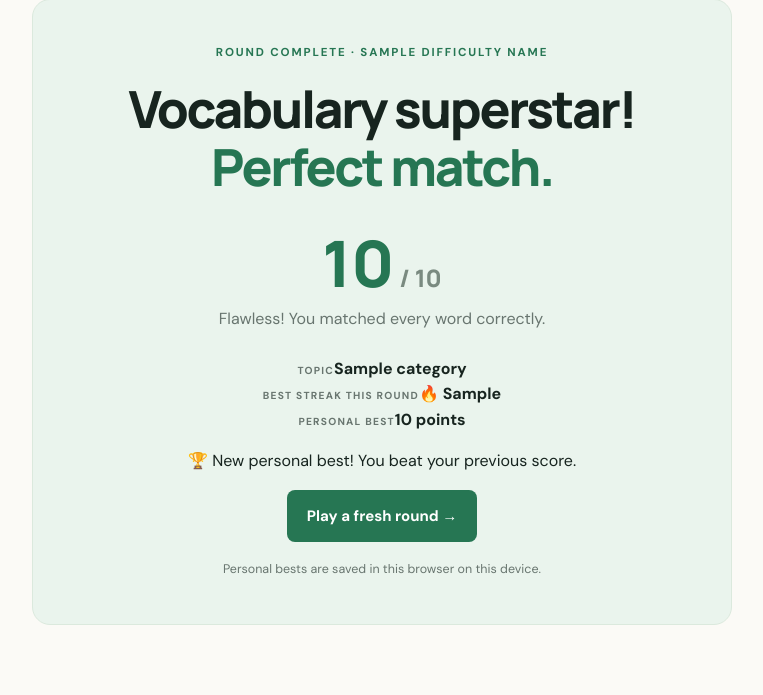
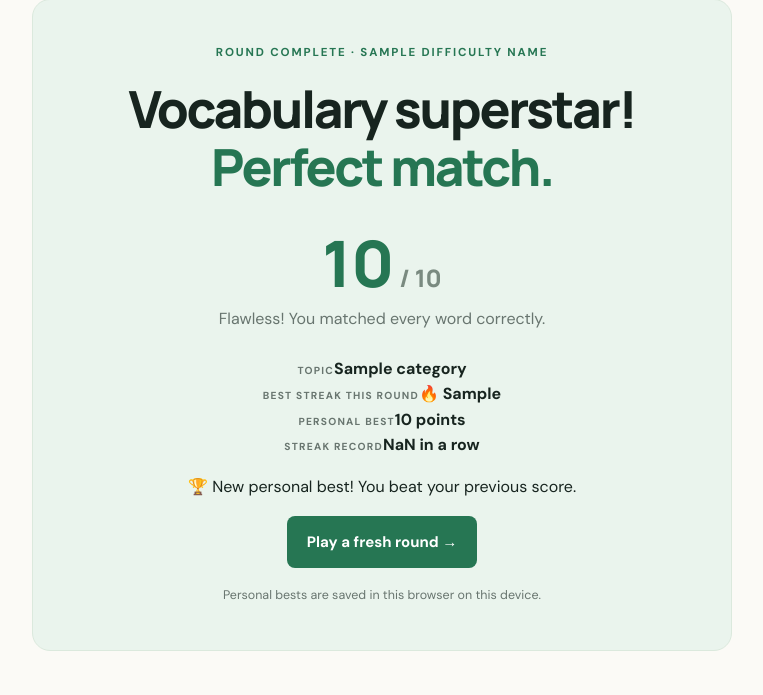
Before and after one commit to ugochi74/word-matching, a Flask app: template templates/results.html in a window 1280 px wide. Shown: the part 147-842 px from the top of the page, without its empty margins (258-1021 px from the left). Run offline with Flask 3, Linux system fonts and the light colour scheme; the template is opened without the code that fills it: most values are stand-ins (such as "Sample title", 1, 10 or a date in 2020).

Commit message:
Display saved personal streak record alongside current streak

```diff
--- a/templates/results.html
+++ b/templates/results.html
@@ -19,8 +19,9 @@
             <p class="score-message">{% if score == total %}Flawless! You matched every word correctly.{% elif total and score / total >= 0.7 %}Nice work! Review the tricky words and see if you can beat this score.{% else %}No pressure — check the meanings below, then give it another go.{% endif %}</p>
             <div class="result-stats">
                 <div><span class="stat-label">TOPIC</span><strong>{{ category }}</strong></div>
-                <div><span class="stat-label">BEST STREAK THIS ROUND</span><strong>🔥 {{ best_streak }}</strong></div>
+                <div><span class="stat-label">BEST STREAK THIS ROUND</span><strong id="current-best-streak" data-streak="{{ best_streak }}">🔥 {{ best_streak }}</strong></div>
                 <div><span class="stat-label">PERSONAL BEST</span><strong id="personal-best">Checking…</strong></div>
+                <div><span class="stat-label">STREAK RECORD</span><strong id="best-streak-record">Checking…</strong></div>
             </div>
             <p id="new-record" class="record-message" role="status"></p>
             <a class="button button-primary" href="{{ url_for('game', difficulty=difficulty_name, category=category) }}">Play a fresh round →</a>
```
